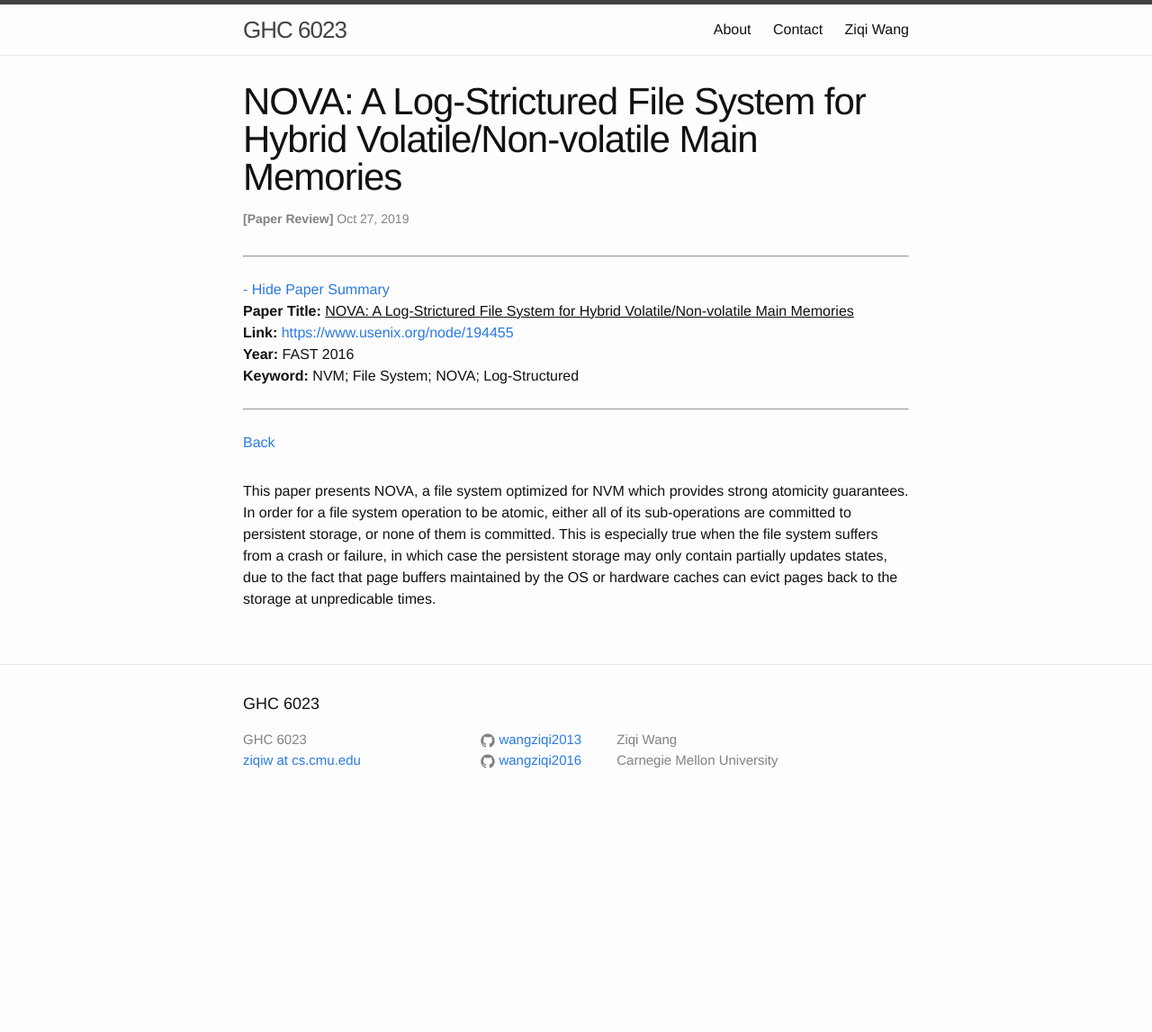
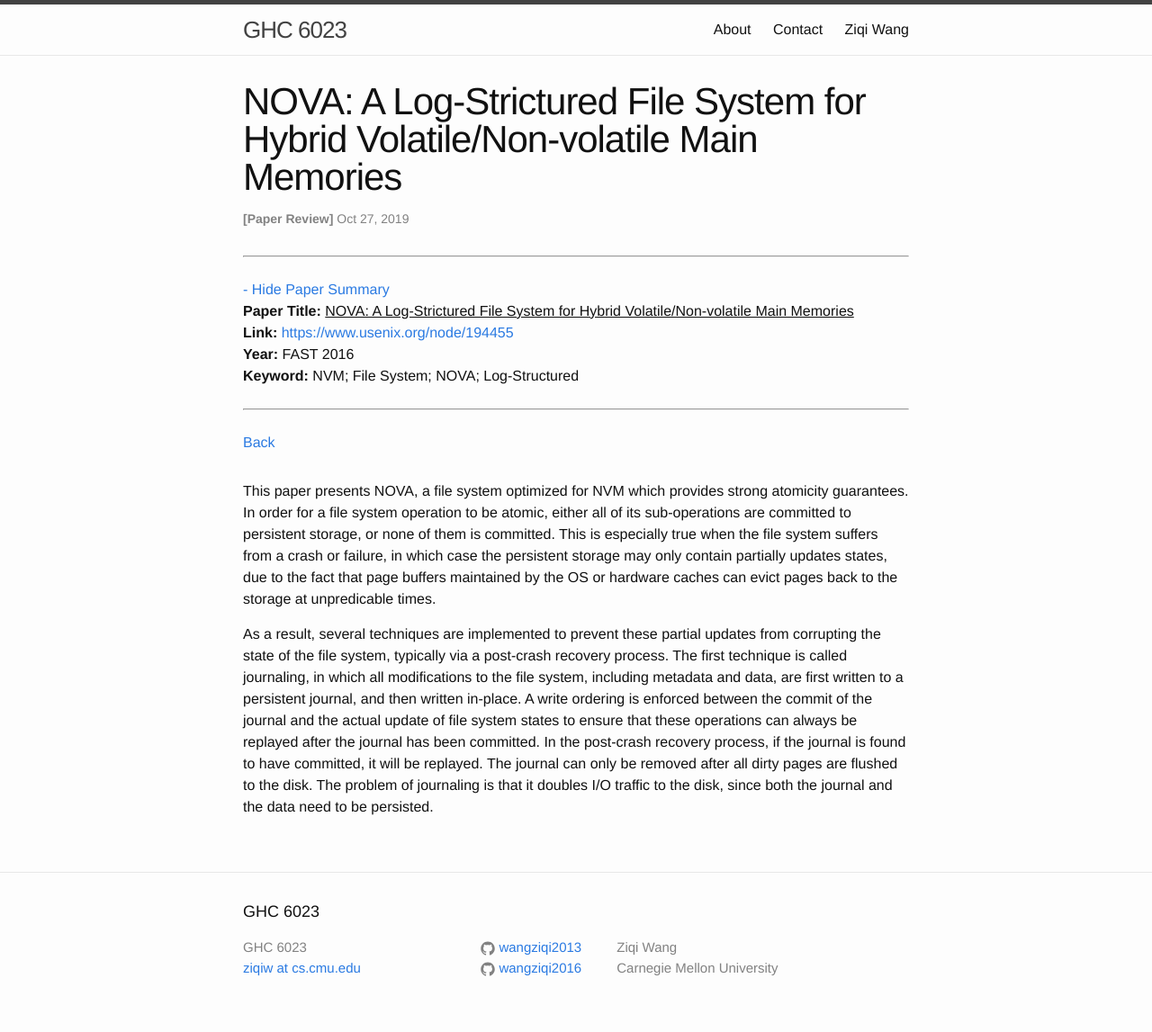
Before and after one commit to wangziqi2013/wangziqi2013.github.io, a Jekyll site: the page built from _posts/2019-10-26-nova.markdown, in a window 1280 px wide. Shown: the whole page at 90% size. Built offline with Jekyll 4.4.1, drawn with Linux system fonts in a browser that asks for light colours; before the commit the page ends 916 px from its top, so only the background shows below that.

Commit message:
Adding journal

```diff
--- a/_posts/2019-10-26-nova.markdown
+++ b/_posts/2019-10-26-nova.markdown
@@ -18,3 +18,12 @@ file system operation to be atomic, either all of its sub-operations are committ
 committed. This is especially true when the file system suffers from a crash or failure, in which case the persistent
 storage may only contain partially updates states, due to the fact that page buffers maintained by the OS or hardware
 caches can evict pages back to the storage at unpredicable times.
+
+As a result, several techniques are implemented to prevent these partial updates from corrupting the state of the file
+system, typically via a post-crash recovery process. The first technique is called journaling, in which all modifications
+to the file system, including metadata and data, are first written to a persistent journal, and then written in-place.
+A write ordering is enforced between the commit of the journal and the actual update of file system states to ensure
+that these operations can always be replayed after the journal has been committed. In the post-crash recovery process,
+if the journal is found to have committed, it will be replayed. The journal can only be removed after all dirty
+pages are flushed to the disk. The problem of journaling is that it doubles I/O traffic to the disk, since both the journal
+and the data need to be persisted.
```
